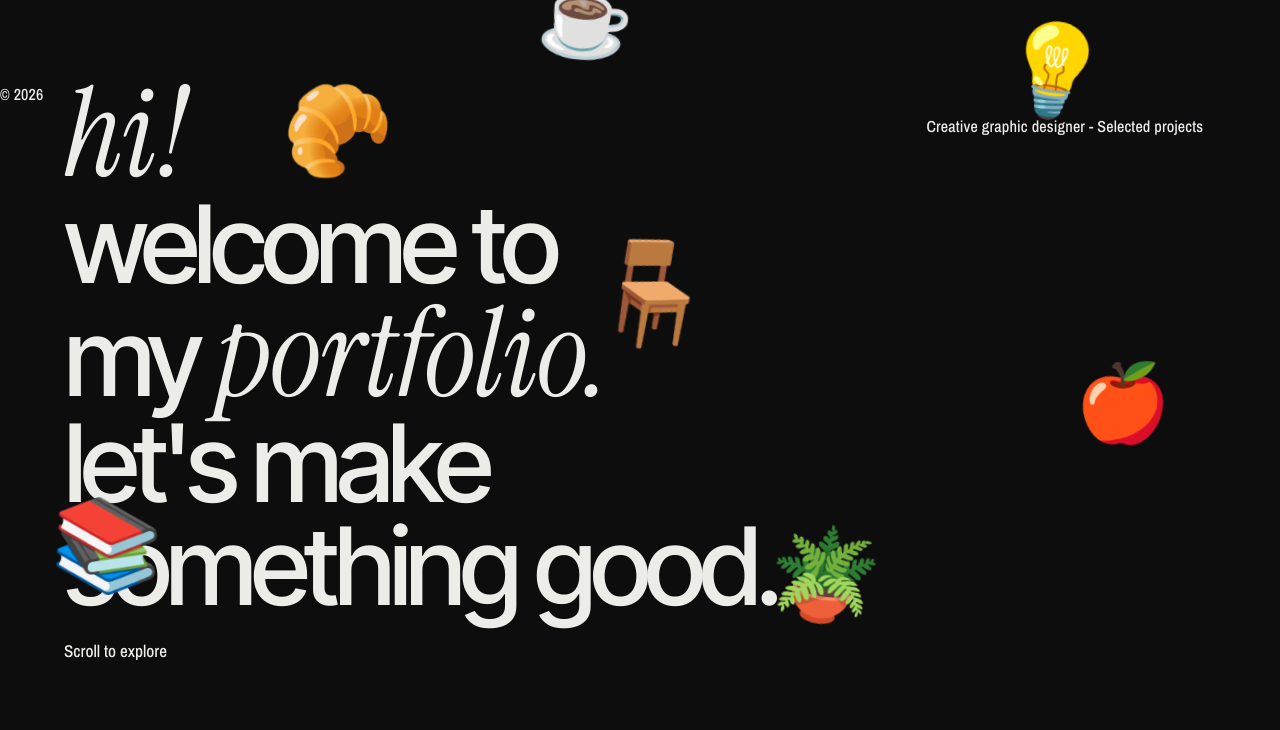
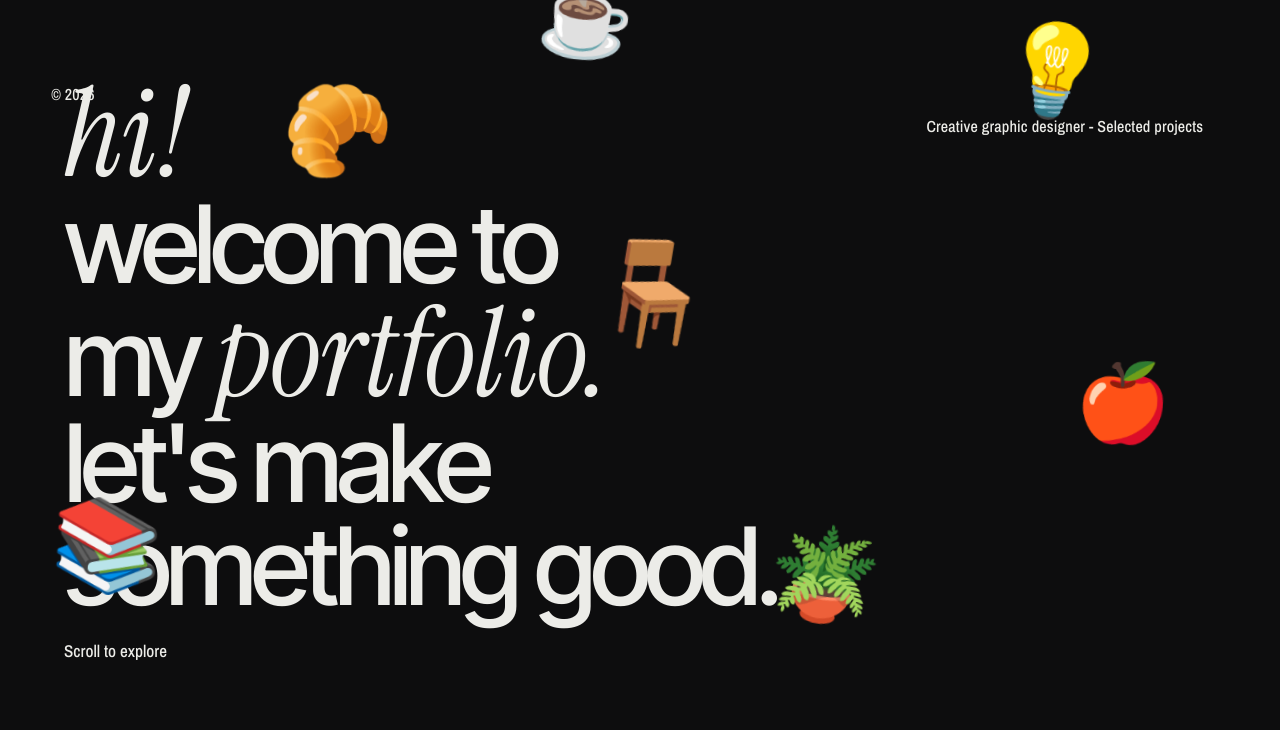
Before and after one commit to ajimtpl123/mrktk_GraphicDesigner, a plain HTML site: page index.html in a window 1280 px wide. Shown: the part 70-800 px from the top of the page. Drawn offline with nearby package versions, Linux system fonts and the light colour scheme.

Commit message:
Adjust position of copyright text in index.html

```diff
--- a/index.html
+++ b/index.html
@@ -171,7 +171,7 @@
     </nav>
 
     <!-- GANTI: teks kecil di sekitar headline -->
-    <span class="tag" style="left:0%; top:19%">© 2026</span>
+    <span class="tag" style="left:4%; top:19%">© 2026</span>
     <span class="tag" style="right:6%; top:23%">Creative graphic designer - Selected projects</span>
 
     <!--
```
